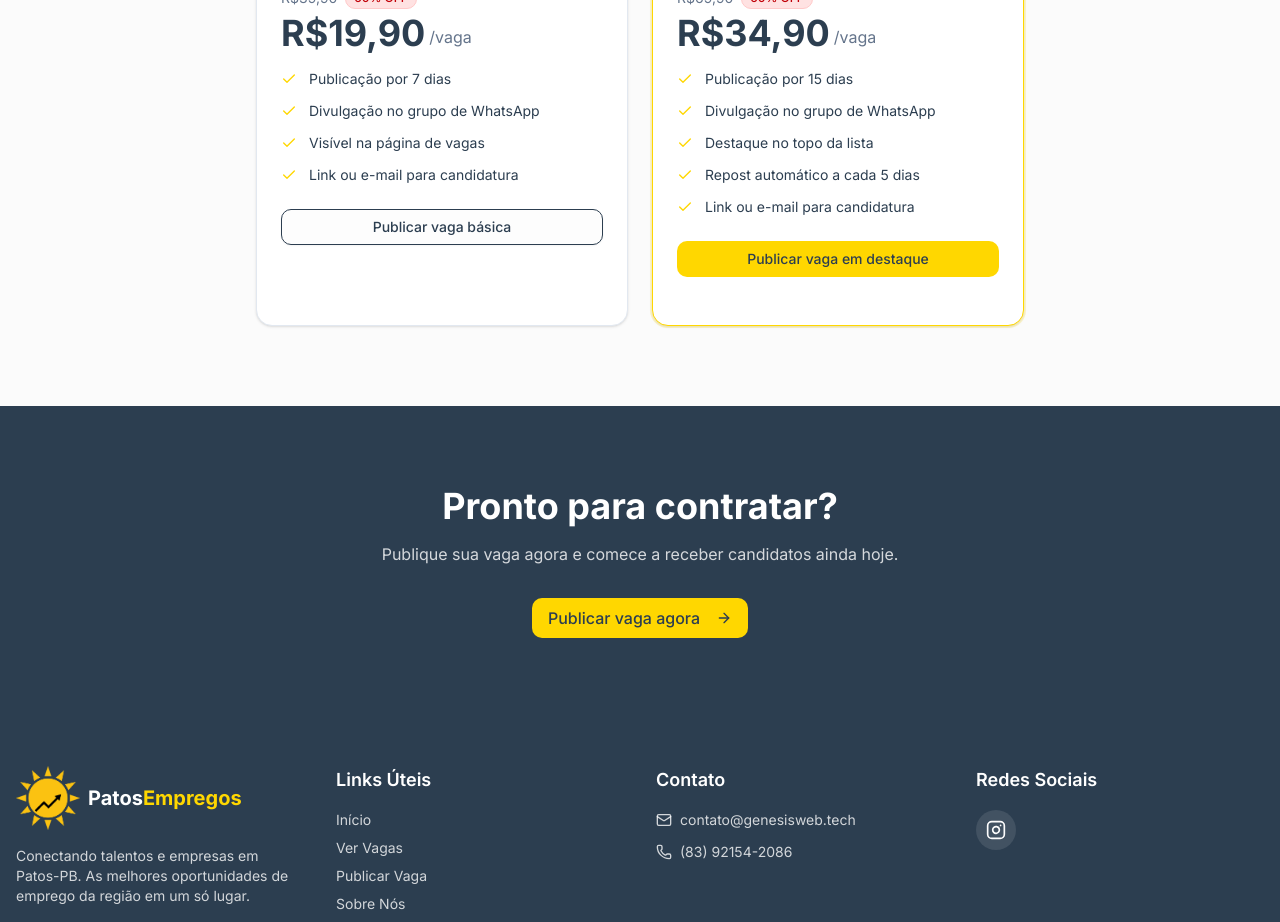
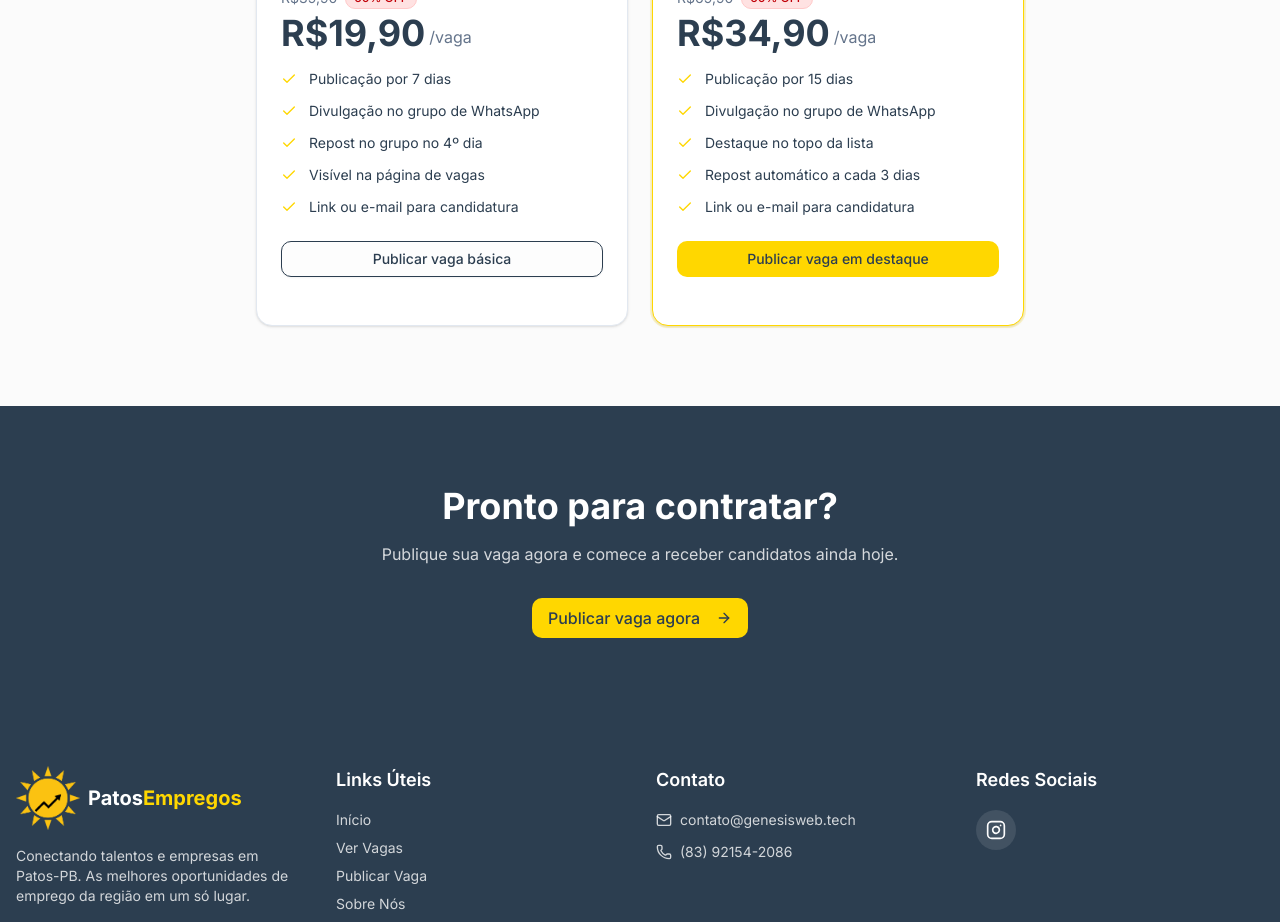
Before and after one commit to andreydantasvf/patos-empregos, a Next.js app in the folder web/: page /anunciar in a window 1280 px wide. Shown: the part 1300-2222 px from the top of the page. Built offline with nearby package versions, Linux system fonts and the light colour scheme.

Commit message:
fix: update repost frequency for basic and featured plans

```diff
--- a/web/src/app/anunciar/page.tsx
+++ b/web/src/app/anunciar/page.tsx
@@ -53,6 +53,7 @@ const steps = [
 const basicFeatures = [
   "Publicação por 7 dias",
   "Divulgação no grupo de WhatsApp",
+  "Repost no grupo no 4º dia",
   "Visível na página de vagas",
   "Link ou e-mail para candidatura",
 ];
@@ -61,7 +62,7 @@ const featuredFeatures = [
   "Publicação por 15 dias",
   "Divulgação no grupo de WhatsApp",
   "Destaque no topo da lista",
-  "Repost automático a cada 5 dias",
+  "Repost automático a cada 3 dias",
   "Link ou e-mail para candidatura",
 ];
 
```
